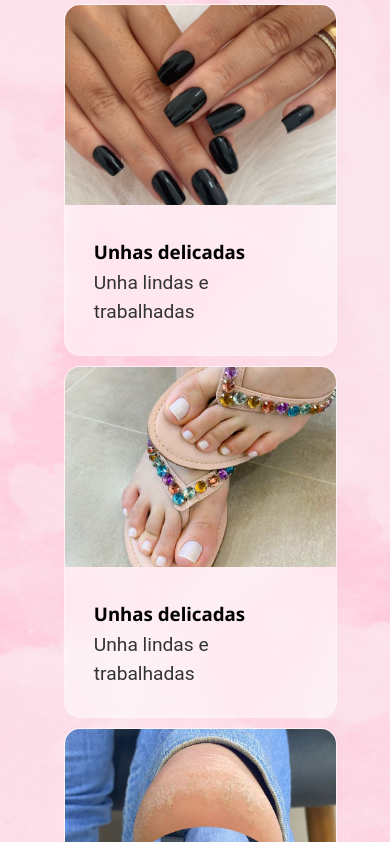
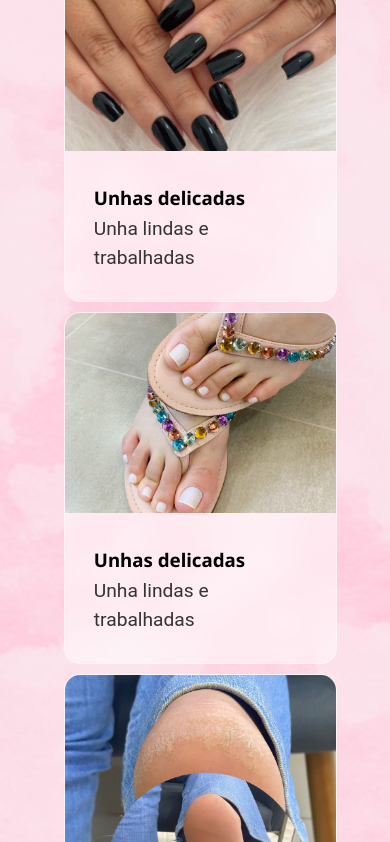
Before and after one commit to fers-almeida/Manicure, a plain HTML site: page index.html in a window 390 px wide. Shown: the part 735-1577 px from the top of the page. Drawn offline with Linux system fonts and the light colour scheme.

Commit message:
Update styles.css

```diff
--- a/styles.css
+++ b/styles.css
@@ -446,7 +446,7 @@ h1 {
 
     .serviços-titulo {
         font-size: 30px;
-        margin-top: -280px;
+        margin-top: -230px;
 
 
     }
@@ -457,7 +457,7 @@ h1 {
         grid-template-columns: 1fr;
         gap: 10px;
         width: 70vw;
-        margin-top: 20px;
+        margin-top: -100px;
         margin-left: -50px;
 
     }
```
